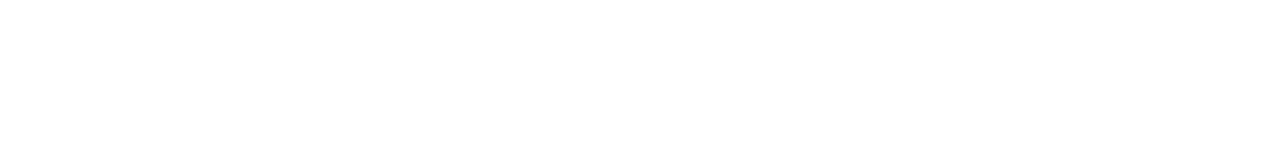
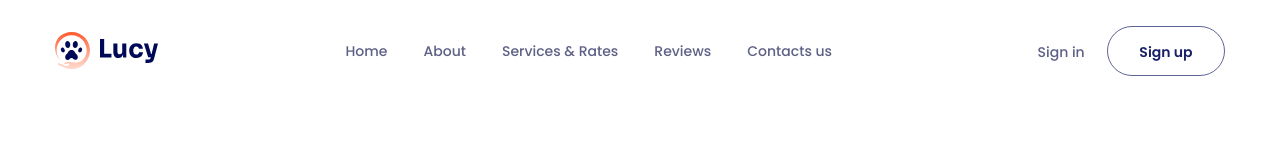
Before and after one commit to sommerust/f8-htmlcss-04, a plain HTML site: page index.html in a window 1280 px wide. Drawn offline with Linux system fonts and the light colour scheme.

Commit message:
Làm phần header

```diff
--- a/assets/css/styles.css
+++ b/assets/css/styles.css
@@ -9,6 +9,11 @@ html {
 body {
     font-size: 1.6rem;
     font-family: "Poppins", sans-serif;
+}
+
+/* ==================== Common ====================*/
+a {
+    text-decoration: none;
 }
 
 h1,
@@ -27,3 +32,63 @@ button {
     font-size: inherit;
     font-family: inherit;
 }
+
+.container {
+    width: 1170px;
+    max-width: calc(100% - 48px);
+    margin: 0 auto;
+}
+
+.btn {
+    --height: 56px;
+
+    display: inline-block;
+    min-width: 130px;
+    height: var(--height);
+    line-height: var(--height);
+    border: 1px solid rgb(0, 9, 88, 0.7);
+    border-radius: 99px;
+    font-weight: 600;
+    font-size: 1.4rem;
+    text-align: center;
+    color: #000958;
+}
+
+.btn {
+    opacity: 0.9;
+}
+
+/* ==================== Header ====================*/
+.header {
+    padding: 26px 0;
+}
+
+.header__inner {
+    display: flex;
+    align-items: center;
+    justify-content: space-between;
+}
+
+.navbar__list {
+    display: flex;
+}
+
+.navbar__link,
+.header-action__link {
+    padding: 8px 18px;
+    font-weight: 500;
+    font-size: 1.4rem;
+    line-height: 1;
+    color: #5e6085;
+}
+
+.navbar__link:hover {
+    color: #000958;
+    text-shadow: 1px 0 0 currentColor;
+}
+
+.header-action__btn {
+    --height: 50px;
+
+    min-width: 118px;
+}
--- a/index.html
+++ b/index.html
@@ -97,5 +97,46 @@
         <!-- Styles -->
         <link rel="stylesheet" href="./assets/css/styles.css" />
     </head>
-    <body></body>
+    <body>
+        <!-- Header -->
+        <header class="header">
+            <div class="container">
+                <div class="header__inner">
+                    <!-- Logo -->
+                    <img src="./assets/img/logo.svg" alt="Lucy" class="logo" />
+
+                    <!-- Navbar -->
+                    <nav class="navbar">
+                        <ul class="navbar__list">
+                            <li class="navbar__item">
+                                <a href="#!" class="navbar__link">Home</a>
+                            </li>
+                            <li class="navbar__item">
+                                <a href="#!" class="navbar__link">About</a>
+                            </li>
+                            <li class="navbar__item">
+                                <a href="#!" class="navbar__link">
+                                    Services & Rates
+                                </a>
+                            </li>
+                            <li class="navbar__item">
+                                <a href="#!" class="navbar__link">Reviews</a>
+                            </li>
+                            <li class="navbar__item">
+                                <a href="#!" class="navbar__link">
+                                    Contacts us
+                                </a>
+                            </li>
+                        </ul>
+                    </nav>
+
+                    <!-- Header action -->
+                    <div class="header-action">
+                        <a href="#!" class="header-action__link">Sign in</a>
+                        <a href="#!" class="btn header-action__btn">Sign up</a>
+                    </div>
+                </div>
+            </div>
+        </header>
+    </body>
 </html>
```
Also changed, not shown: assets/img/logo.svg (added).
